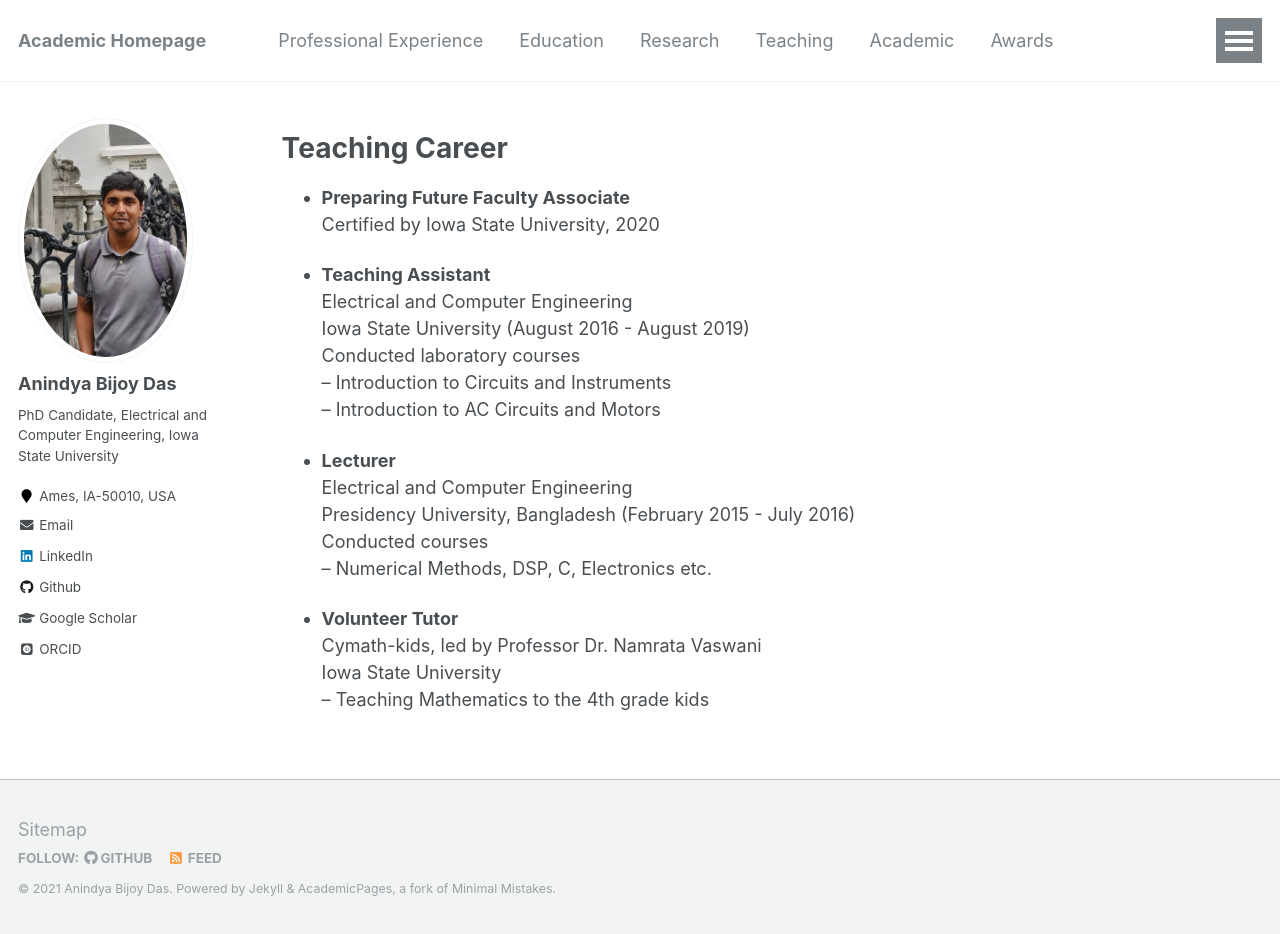
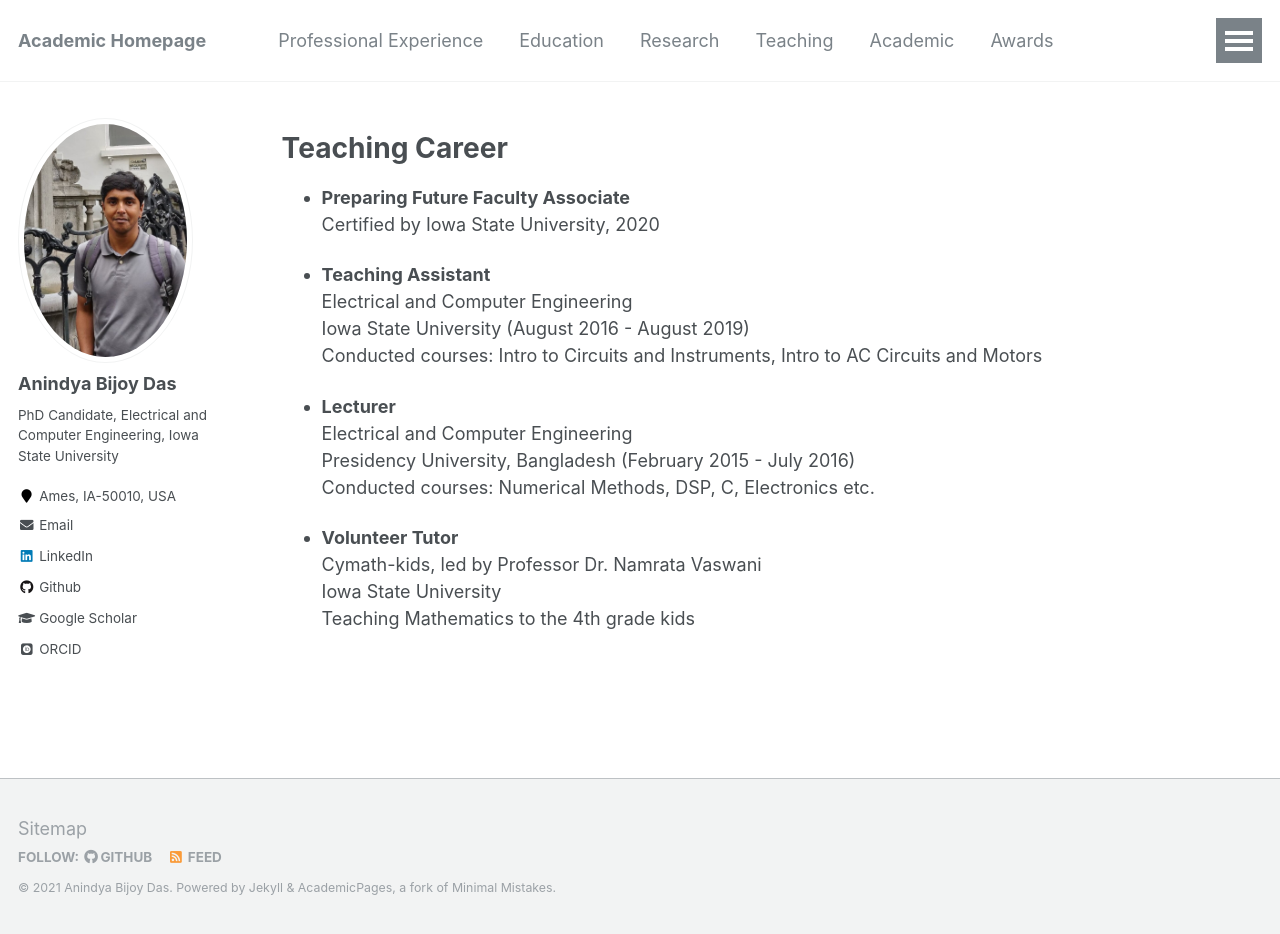
Before and after one commit to anindyabijoydas/portfolio, a Jekyll site: the page built from _pages/teaching.md, in a window 1280 px wide and 934 px high. Built offline with Jekyll 4.4.1, drawn with Linux system fonts in a browser that asks for light colours; some web fonts are replaced.

Commit message:
Update teaching.md

```diff
--- a/_pages/teaching.md
+++ b/_pages/teaching.md
@@ -12,8 +12,8 @@ Teaching Career
 
 * **Preparing Future Faculty Associate** <br/> Certified by Iowa State University, 2020
 
-* **Teaching Assistant** <br/> Electrical and Computer Engineering <br/> Iowa State University (August 2016 - August 2019) <br/>  Conducted laboratory courses <br/>  -- Introduction to Circuits and Instruments <br/>  -- Introduction to AC Circuits and Motors
+* **Teaching Assistant** <br/> Electrical and Computer Engineering <br/> Iowa State University (August 2016 - August 2019) <br/>  Conducted courses: Intro to Circuits and Instruments, Intro to AC Circuits and Motors
 
-* **Lecturer** <br/> Electrical and Computer Engineering <br/> Presidency University, Bangladesh (February 2015 - July 2016) <br/> Conducted courses <br/> -- Numerical Methods, DSP, C, Electronics etc.
+* **Lecturer** <br/> Electrical and Computer Engineering <br/> Presidency University, Bangladesh (February 2015 - July 2016) <br/> Conducted courses: Numerical Methods, DSP, C, Electronics etc.
 
-* **Volunteer Tutor** <br/> Cymath-kids, led by Professor Dr. Namrata Vaswani <br/> Iowa State University <br/> -- Teaching Mathematics to the 4th grade kids
+* **Volunteer Tutor** <br/> Cymath-kids, led by Professor Dr. Namrata Vaswani <br/> Iowa State University <br/> Teaching Mathematics to the 4th grade kids
```
